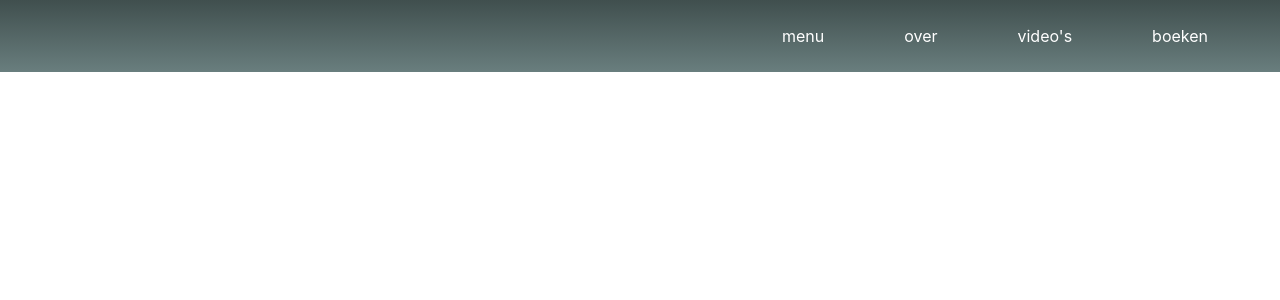
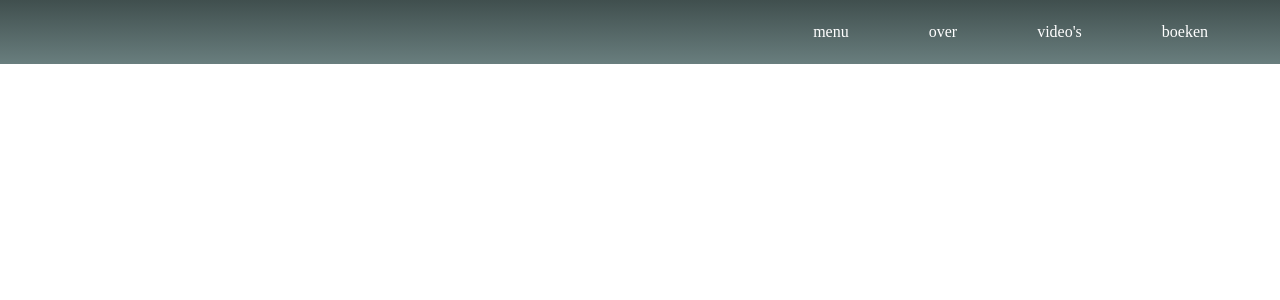
Before and after one commit to YanniD/timothy-veryser, a PHP site: page /pages/header.php in a window 1280 px wide. Shown: the top 300 px of the page. Run offline with PHP 8.4, Linux system fonts and the light colour scheme.

Commit message:
reset css

```diff
--- a/pages/header.php
+++ b/pages/header.php
@@ -9,6 +9,8 @@
     <link rel="stylesheet" type="text/css" href="/public/css/screenHeader.css">
     <link rel="stylesheet" type="text/css" href="/public/css/screenfooter.css">
     <link rel="stylesheet" type="text/css" href="/public/css/screenMenu.css">
+    <link rel="stylesheet" type="text/css" href="/public/css/reset.css">
+
     <title>Document</title>
 </head>
 <body>
--- /dev/null
+++ b/public/css/reset.css
@@ -0,0 +1,43 @@
+html, body, div, span, applet, object, iframe,
+h1, h2, h3, h4, h5, h6, p, blockquote, pre,
+a, abbr, acronym, address, big, cite, code,
+del, dfn, em, img, ins, kbd, q, s, samp,
+small, strike, strong, sub, sup, tt, var,
+b, u, i, center,
+dl, dt, dd, ol, ul, li,
+fieldset, form, label, legend,
+table, caption, tbody, tfoot, thead, tr, th, td,
+article, aside, canvas, details, embed,
+figure, figcaption, footer, header, hgroup,
+menu, nav, output, ruby, section, summary,
+time, mark, audio, video {
+	margin: 0;
+	padding: 0;
+	border: 0;
+	font-size: 100%;
+	font: inherit;
+	vertical-align: baseline;
+}
+/* HTML5 display-role reset for older browsers */
+article, aside, details, figcaption, figure,
+footer, header, hgroup, menu, nav, section {
+	display: block;
+}
+body {
+	line-height: 1;
+}
+ol, ul {
+	list-style: none;
+}
+blockquote, q {
+	quotes: none;
+}
+blockquote:before, blockquote:after,
+q:before, q:after {
+	content: '';
+	content: none;
+}
+table {
+	border-collapse: collapse;
+	border-spacing: 0;
+}
--- a/public/css/screenfooter.css
+++ b/public/css/screenfooter.css
@@ -21,4 +21,5 @@
   display: flex;
   justify-content: flex-end;
   flex-flow: column;
+  margin-left: 25px;
 }
```
